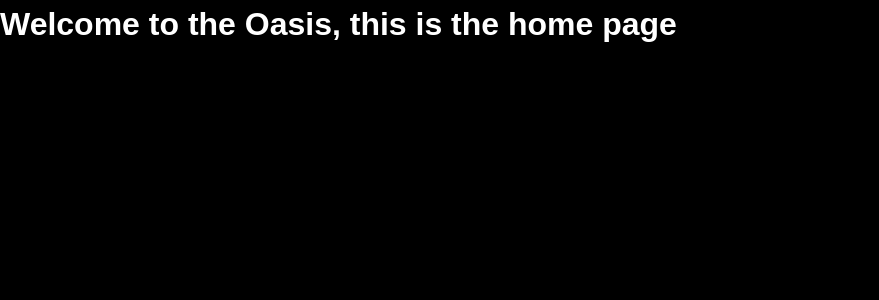
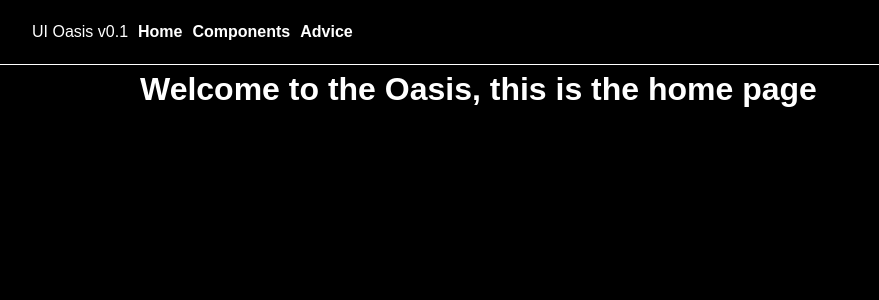
Before and after one commit to RaulAtWork/UI-Oasis, a React (Vite) app: page / in a window 1280 px wide. Shown: the top 300 px of the page, without its empty margins (0-879 px from the left). Built offline with nearby package versions, Linux system fonts and the light colour scheme.

Commit message:
added header and easy styles

```diff
--- a/src/App.jsx
+++ b/src/App.jsx
@@ -1,9 +1,12 @@
+import Header from "./components/Header"
 import Home from "./pages/Home"
+
 
 function App() {
 
   return (
     <>
+      <Header/>
       <Home/>
     </>
   )
--- /dev/null
+++ b/src/components/Header.jsx
@@ -0,0 +1,14 @@
+function Header(){
+    return <header>
+        <span className="header-title">UI Oasis v0.1</span>
+        <nav className="header-nav">
+            <ul>
+                <li><a>Home</a></li>
+                <li><a>Components</a></li>
+                <li><a>Advice</a></li>
+            </ul>
+        </nav>
+    </header>
+}
+
+export default Header;
--- a/src/index.css
+++ b/src/index.css
@@ -1,2 +1,13 @@
 @import './styles/reset.css';
+@import './styles/header.css';
 @import './styles/styles.css';
+
+:root{
+  --padding-s: 6px;
+  --padding-m: 10px;
+  --padding-l: 32px;
+  --paddign-xl: 50px;
+
+  --margin-s: 6px;
+  --margin-m: 10px;
+}
--- a/src/pages/Home.jsx
+++ b/src/pages/Home.jsx
@@ -1,7 +1,11 @@
-function Home(){
-    return (<>
+function Home() {
+  return (
+    <main >
+      <div className="container">
         <h1>Welcome to the Oasis, this is the home page</h1>
-    </>)
+      </div>
+    </main>
+  );
 }
 
 export default Home;
--- /dev/null
+++ b/src/styles/header.css
@@ -0,0 +1,21 @@
+header{
+    border-bottom: 1px solid white;
+    padding: var(--padding-l);
+    height: 50px;
+    display: flex;
+    align-items: center;
+}
+
+
+.header-title{
+    margin-right: var(--margin-m);
+}
+
+.header-nav ul{
+    display: flex;
+    gap: 10px;
+}
+
+.header-nav li{
+    font-weight: bold;
+}
--- a/src/styles/reset.css
+++ b/src/styles/reset.css
@@ -17,7 +17,7 @@ h1, h2, h3, h4, h5, h6 {
 }
 
 a {
-	text-decoration: underline;
+	text-decoration: none;
 	color: inherit;
 	cursor: pointer;
 }
--- a/src/styles/styles.css
+++ b/src/styles/styles.css
@@ -2,3 +2,15 @@ html{
     background-color: black;
     color: white;
 }
+
+
+main{
+    display: flex;
+    justify-content: center;
+}
+
+.container{
+    max-width: 1000px;
+    display: flex;
+    flex: 1;
+}
```
